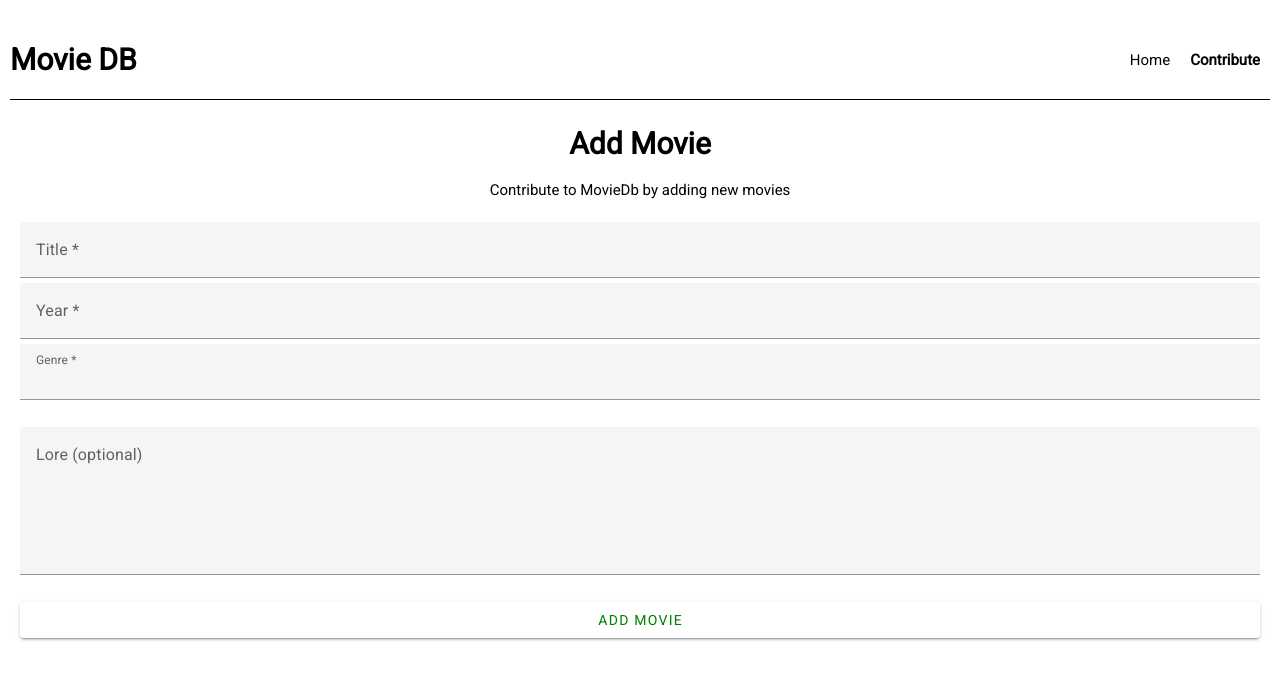
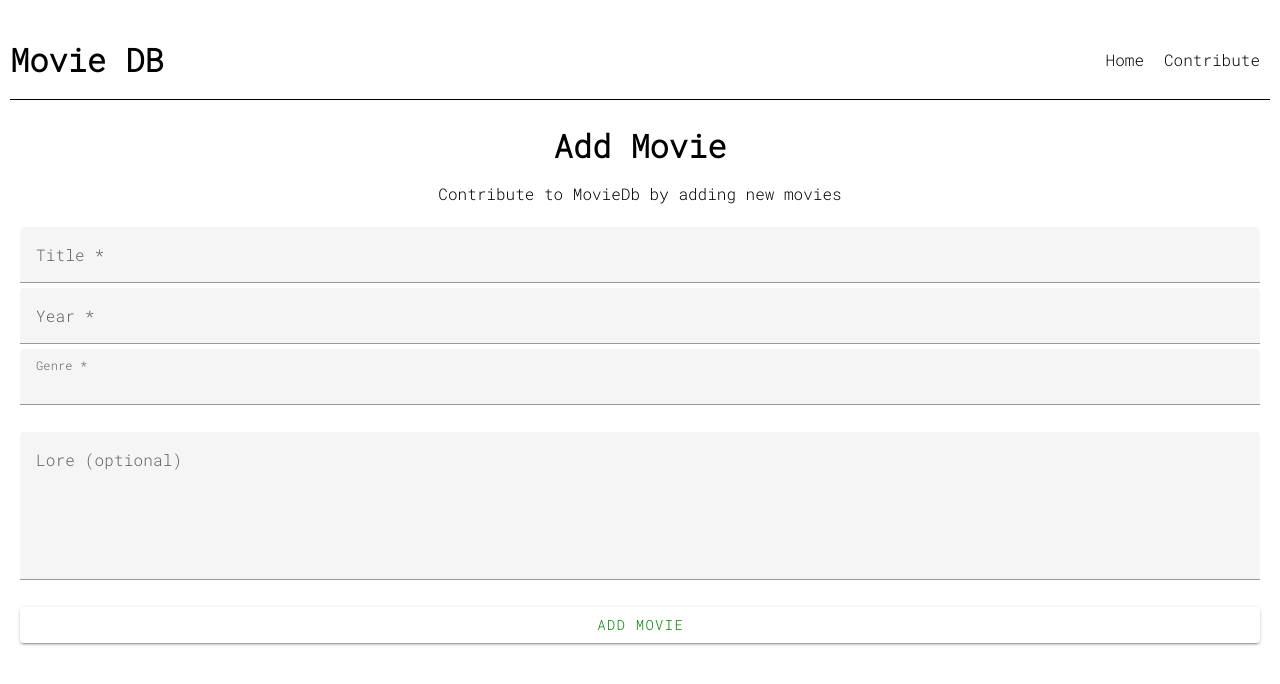
Before and after one commit to wepukka/VueMovie, a Vue app: page /contribute in a window 1280 px wide. Shown: the top 684 px of the page. Built offline with nearby package versions, Linux system fonts and the light colour scheme.

Commit message:
font change and some additional css changes

```diff
--- a/index.html
+++ b/index.html
@@ -2,13 +2,16 @@
 <html lang="en">
   <head>
     <meta charset="UTF-8" />
-    <link rel="icon" href="/favicon.ico" />
+
     <link rel="preconnect" href="https://fonts.googleapis.com" />
     <link rel="preconnect" href="https://fonts.gstatic.com" crossorigin />
-    <link href="https://fonts.googleapis.com/css2?family=Roboto&display=swap" rel="stylesheet" />
+    <link
+      href="https://fonts.googleapis.com/css2?family=Roboto+Mono:wght@300&display=swap"
+      rel="stylesheet"
+    />
     <meta name="viewport" content="width=device-width, initial-scale=1.0" />
 
-    <title>Vite App</title>
+    <title>MovieDB</title>
   </head>
   <body>
     <div id="app"></div>
--- a/src/assets/base.css
+++ b/src/assets/base.css
@@ -28,8 +28,8 @@ body {
 body {
   color: var(--color-text);
   line-height: 1.6;
-  font-family: 'Roboto', sans-serif;
-  font-size: 15px;
+  font-family: 'Roboto Mono', monospace;
+  font-size: 16px;
   text-rendering: optimizeLegibility;
   -webkit-font-smoothing: antialiased;
   -moz-osx-font-smoothing: grayscale;
--- a/src/components/MovieTable.vue
+++ b/src/components/MovieTable.vue
@@ -144,12 +144,15 @@ table tr:hover {
   color: grey;
   margin: 5px;
   padding: 5px 10px;
+  border-radius: 5px;
   cursor: pointer;
   background-color: var(--background);
+  border: 1px solid black;
   width: 50px;
 }
 .pagination .active {
   color: black;
+  font-weight: bold;
 }
 
 .loading-container {
--- a/src/components/NavBar.vue
+++ b/src/components/NavBar.vue
@@ -1,13 +1,11 @@
-<script setup>
-import { RouterLink } from 'vue-router'
-</script>
+<script setup></script>
 
 <template>
   <div class="nav">
     <h1>Movie DB</h1>
     <div class="nav-links" :class="navOpen ? 'toggled' : null">
-      <RouterLink to="/">Home</RouterLink>
-      <RouterLink to="/contribute">Contribute</RouterLink>
+      <a @click="routerPush('/', $event)">Home</a>
+      <a @click="routerPush('/contribute', $event)">Contribute</a>
     </div>
     <div class="toggle-mobile-nav" :class="navOpen ? 'expanded' : null" @click="toggleNav()">
       <div id="line1" className="line"></div>
@@ -22,15 +20,17 @@ export default {
   mounted() {
     this.$nextTick(() => {
       window.addEventListener('resize', this.onResize)
-    }),
-      this.$nextTick(() => {
-        window.addEventListener('onOpen', this.onOpen)
-      })
+    })
   },
   beforeMount() {
     window.removeEventListener('resize', this.onResize)
   },
   methods: {
+    routerPush(url) {
+      this.$router.push(url)
+      document.getElementsByTagName('body')[0].style.overflowY = 'visible'
+      return (this.navOpen = false)
+    },
     toggleNav() {
       this.navOpen = !this.navOpen
       if (this.navOpen) {
@@ -57,10 +57,6 @@ export default {
 </script>
 
 <style scoped>
-.router-link-exact-active {
-  font-weight: bold;
-}
-
 .nav {
   display: flex;
   flex-direction: row;
@@ -76,10 +72,15 @@ export default {
   align-items: center;
 }
 .nav a {
+  cursor: pointer;
   padding: 10px;
   text-decoration: none;
   color: black;
 }
+.nav-links a:hover {
+  background-color: var(--item-background-hover);
+}
+
 .toggle-mobile-nav {
   cursor: pointer;
   display: none;
@@ -99,18 +100,17 @@ export default {
 
 .expanded .line {
   position: absolute;
+  transition: transform 500ms ease-in-out;
   top: 45%;
 }
 
 .expanded #line1 {
-  transition: 500ms ease-in-out;
   transform: rotate(45deg);
 }
 .expanded #line2 {
   display: none;
 }
 .expanded #line3 {
-  transition: 500ms ease-in-out;
   transform: rotate(-45deg);
 }
 
@@ -128,8 +128,7 @@ export default {
   .nav-links {
     position: fixed;
     flex-direction: column;
-    padding-top: 10px;
-    gap: 10px;
+
     margin-top: 99px;
     width: 100%;
     left: -600px;
@@ -140,15 +139,13 @@ export default {
     height: 100vh;
   }
   .nav-links a {
+    padding: 25px;
     color: white;
     width: 100%;
     text-align: center;
-    border-bottom: 1px solid black;
+    border-bottom: 1px solid rgb(255, 255, 255);
   }
 
-  .nav-links a:hover {
-    background-color: var(--item-background-hover);
-  }
   .toggled {
     left: 0;
   }
```
